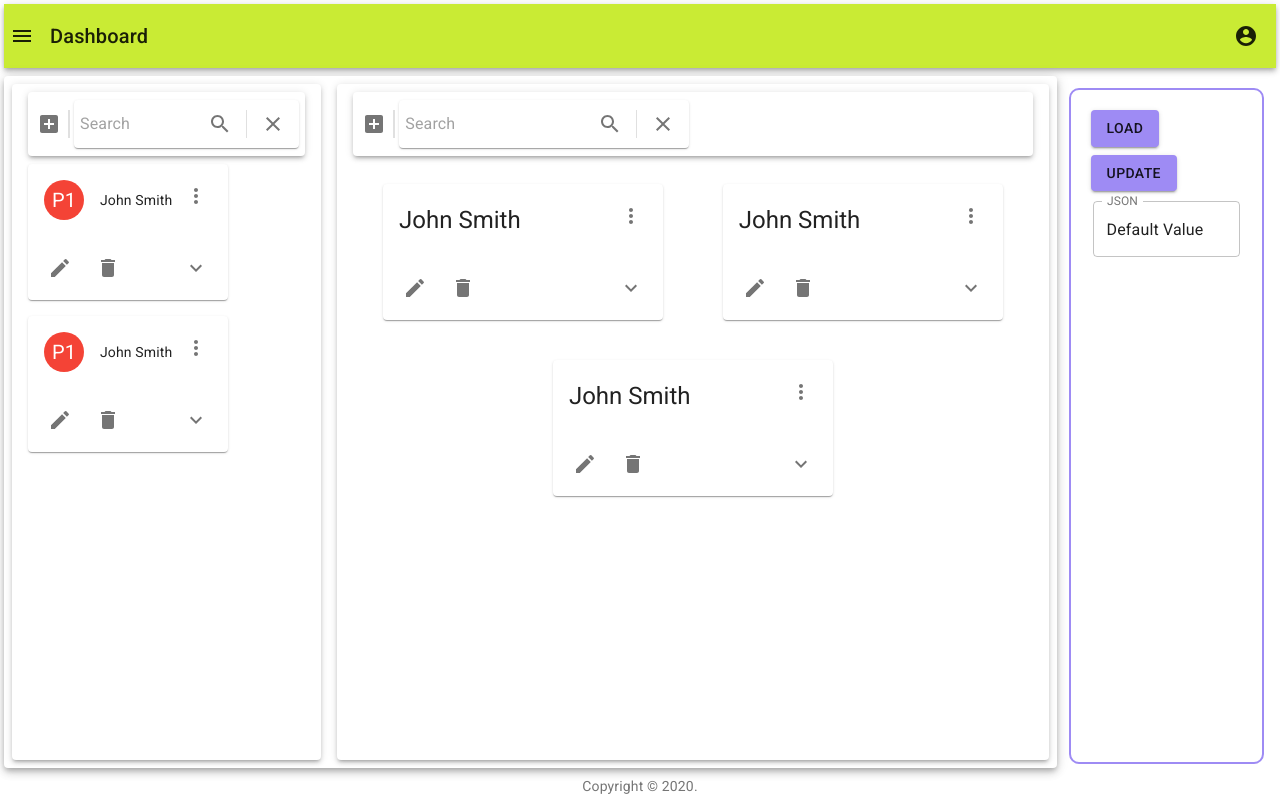
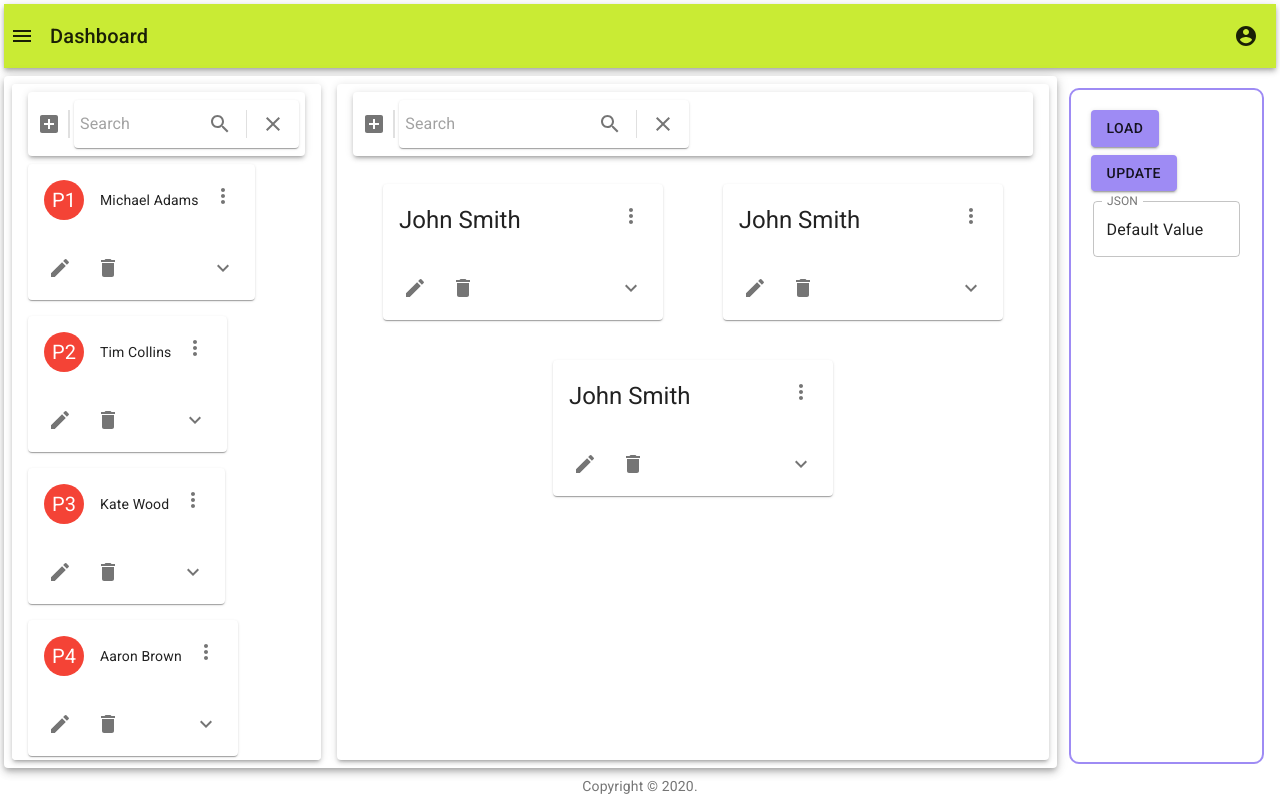
Before and after one commit to magak/reactappbuild, a React (Create React App) app in the folder iridaclientapp/: page / in a window 1280 px wide. Built offline with nearby package versions, Linux system fonts and the light colour scheme; the HTML template or start-up script is replaced by a standard one.

Commit message:
starting dnd and model

```diff
--- a/iridaclientapp/package.json
+++ b/iridaclientapp/package.json
@@ -13,6 +13,7 @@
     "@types/react": "^16.9.34",
     "@types/react-dom": "^16.9.6",
     "react": "^16.13.1",
+    "react-beautiful-dnd": "^13.0.0",
     "react-dom": "^16.13.1",
     "react-scripts": "3.4.1",
     "react-split": "^2.0.9",
--- a/iridaclientapp/src/core/components/Dashboard.tsx
+++ b/iridaclientapp/src/core/components/Dashboard.tsx
@@ -7,6 +7,8 @@ import Box from '@material-ui/core/Box';
 import PlayerCard from './PlayerCard';
 import PlayersList from './PlayersList';
 import TeamsList from './TeamsList';
+
+import { Tournament } from './../../models';
 
 const useStyles = makeStyles((theme: Theme) =>
   createStyles({
@@ -47,14 +49,17 @@ const useStyles = makeStyles((theme: Theme) =>
   }));
 
 export default function Dashboard() {
+    const tournamentInit: Tournament = {players: [{id: 1, name: 'Michael Adams'}, {id: 2, name: 'Tim Collins'}, {id: 3, name: 'Kate Wood'}, {id: 4, name: 'Aaron Brown'}]};
     const classes = useStyles();
+
+    const [tournament, setTournament] = React.useState<Tournament>(tournamentInit);
 
     return (
         <Paper className={classes.rootPaper} elevation={5} >
           <Box className={classes.rootBox}>
             <Box className={classes.playersBox}>
               <Paper className={classes.playersPaper} elevation={3} >
-                <PlayersList/>
+                <PlayersList Players={tournament.players}/>
               </Paper>
             </Box>
             <Box className={classes.teamsBox}>
--- a/iridaclientapp/src/core/components/PlayerCard.tsx
+++ b/iridaclientapp/src/core/components/PlayerCard.tsx
@@ -14,6 +14,8 @@ import Edit from '@material-ui/icons/Edit';
 import Delete from '@material-ui/icons/Delete';
 import ExpandMoreIcon from '@material-ui/icons/ExpandMore';
 import MoreVertIcon from '@material-ui/icons/MoreVert';
+
+import { Player } from './../../models';
 
 const useStyles = makeStyles((theme: Theme) =>
   createStyles({
@@ -40,7 +42,11 @@ const useStyles = makeStyles((theme: Theme) =>
   }),
 );
 
-export default function PlayerCard() {
+interface PlayerProps {
+  Player: Player;
+};
+
+export default function PlayerCard(props: PlayerProps) {
   const classes = useStyles();
   const [expanded, setExpanded] = React.useState(false);
 
@@ -53,7 +59,7 @@ export default function PlayerCard() {
       <CardHeader
         avatar={
           <Avatar aria-label="recipe" className={classes.avatar}>
-            P1
+            P{props.Player.id}
           </Avatar>
         }
         action={
@@ -61,7 +67,7 @@ export default function PlayerCard() {
             <MoreVertIcon />
           </IconButton>
         }
-        title="John Smith"
+        title={props.Player.name}
         // subheader="September 14, 2016"
       />
       {/* <CardMedia
--- a/iridaclientapp/src/core/components/PlayersList.tsx
+++ b/iridaclientapp/src/core/components/PlayersList.tsx
@@ -9,6 +9,8 @@ import MoreVertIcon from '@material-ui/icons/MoreVert';
 import PlayerCard from './PlayerCard';
 import SearchTextBox from './SearchTextBox';
 
+import { Player } from './../../models';
+
 const useStyles = makeStyles((theme: Theme) =>
   createStyles({
     divider: {
@@ -19,7 +21,11 @@ const useStyles = makeStyles((theme: Theme) =>
   }),
 );
 
-export default function PlayersList() {
+interface PlayersListProps {
+    Players: Player[];
+};
+
+export default function PlayersList(props: PlayersListProps) {
     const classes = useStyles();
 
     return (
@@ -49,24 +55,11 @@ export default function PlayersList() {
                     </Toolbar>
                 </Paper>
             </ListSubheader>
-            <ListItem>
-                <PlayerCard/>
-            </ListItem>
-            <ListItem>
-                <PlayerCard/>
-            </ListItem>
-            {/* <ListItem>
-                <PlayerCard/>
-            </ListItem>
-            <ListItem>
-                <PlayerCard/>
-            </ListItem>
-            <ListItem>
-                <PlayerCard/>
-            </ListItem>
-            <ListItem>
-                <PlayerCard/>
-            </ListItem> */}
+            { props.Players.map((value) => (
+                <ListItem>
+                    <PlayerCard Player={value}/>
+                </ListItem>
+            ))}
         </List>
     );
 }
--- /dev/null
+++ b/iridaclientapp/src/models/index.ts
@@ -0,0 +1,8 @@
+export interface Player {
+    id: number;
+    name: string;
+};
+
+export interface Tournament {
+    players: Player[]
+};
```
Also changed, not shown: 1 other file (tests, documents, lock files or other folders).
